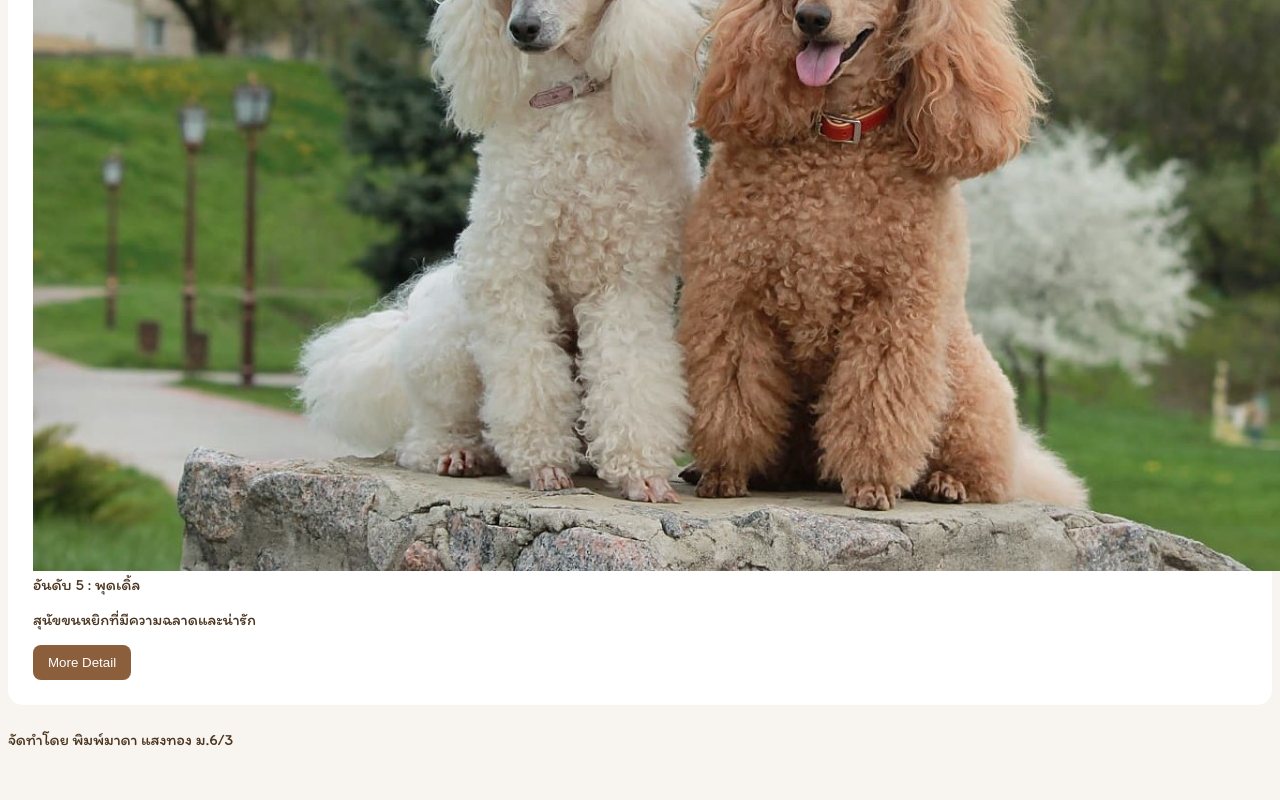
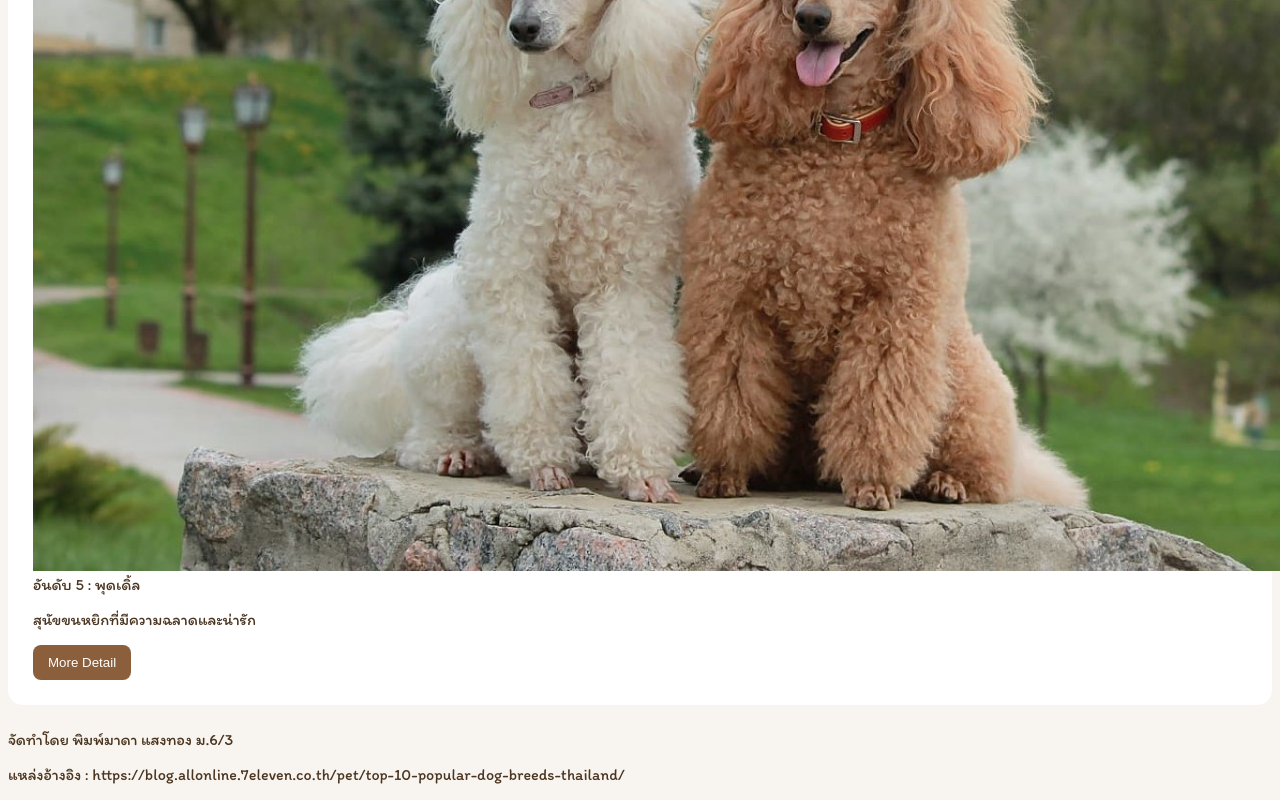
Before and after one commit to pimmint2606/AppDesign01, a plain HTML site: page index.html in a window 1280 px wide. Shown: the part 4628-5428 px from the top of the page. Before the commit the page ends 5393 px from the top, so only its background shows below. Drawn offline with Linux system fonts and the light colour scheme.

Commit message:
Update index.html

```diff
--- a/index.html
+++ b/index.html
@@ -170,6 +170,7 @@
 
 <footer>
     <p>จัดทำโดย พิมพ์มาดา แสงทอง ม.6/3</p>
+    <p>แหล่งอ้างอิง : https://blog.allonline.7eleven.co.th/pet/top-10-popular-dog-breeds-thailand/</p>
 </footer>
     <script  src="./script.js"></script>
 
```
